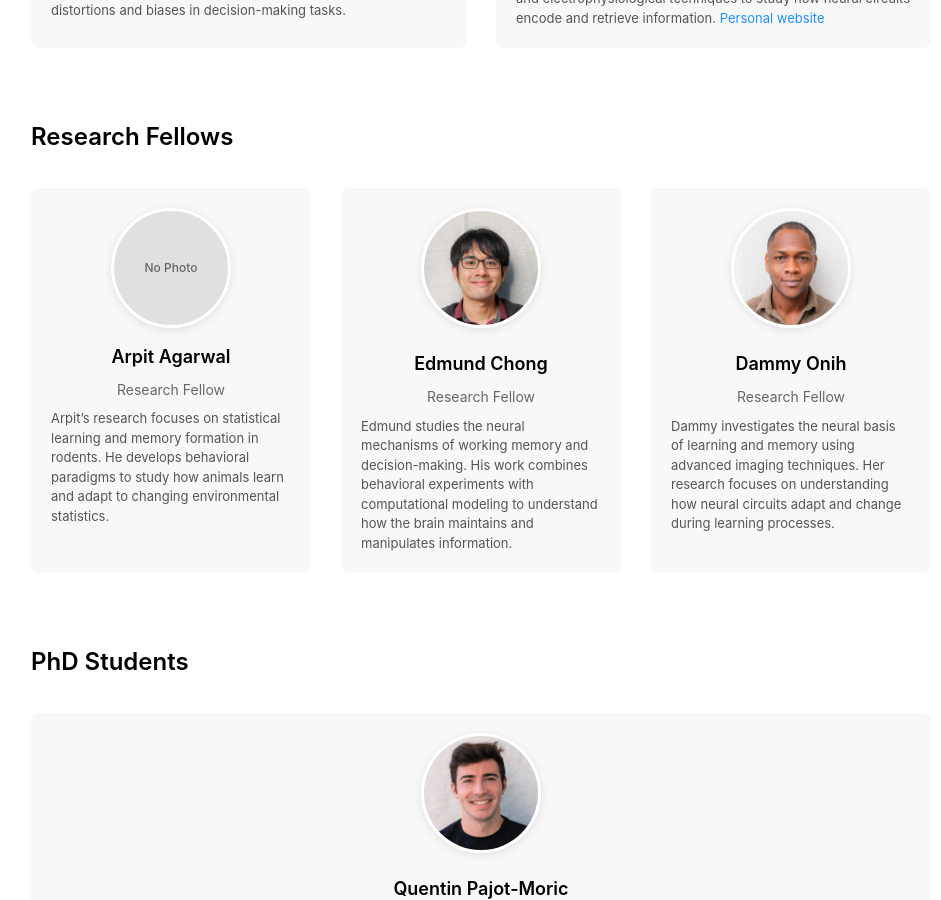
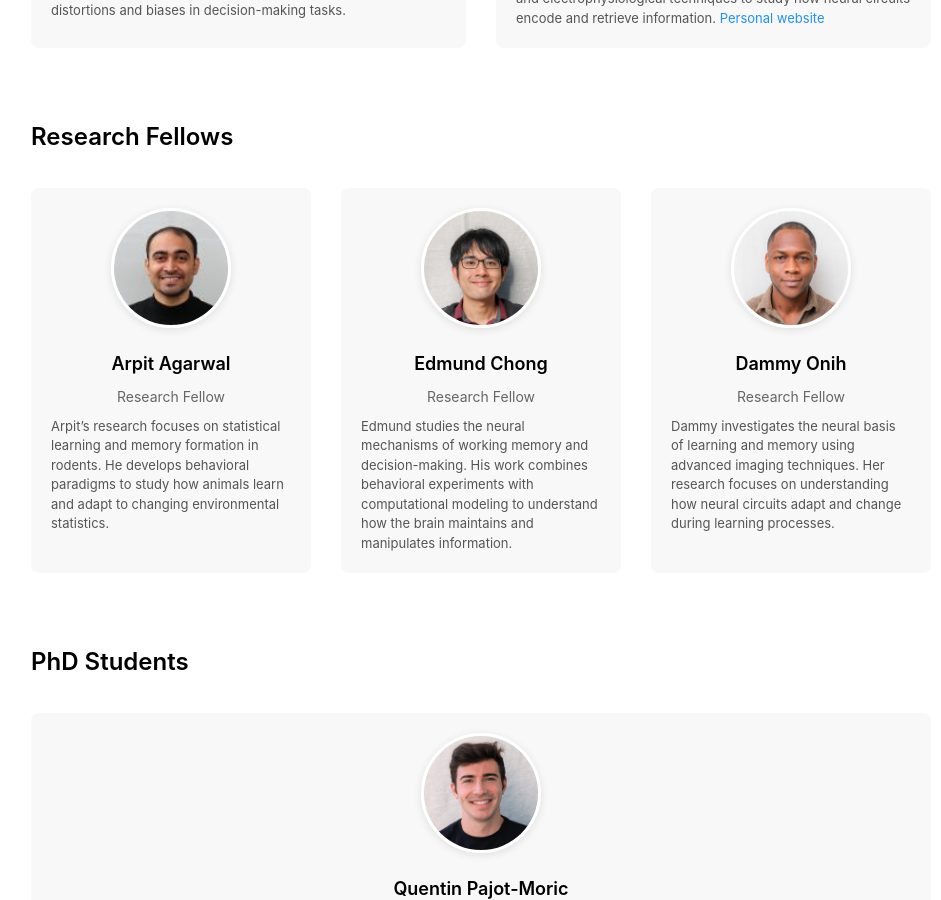
Before and after one commit to LIMLabSWC/limlabswc.github.io, a Jekyll site: the page built from people/index.md, in a window 1280 px wide and 900 px high, scrolled down 1275 px. Shown: the whole window, without its empty margins (159-1100 px from the left). Built offline with Jekyll 4.4.1, drawn with Linux system fonts in a browser that asks for light colours.

Commit message:
add photo of Arpit

```diff
--- a/_data/people.yml
+++ b/_data/people.yml
@@ -32,7 +32,7 @@ senior_research_fellows:
 research_fellows:
   - name: "Arpit Agarwal"
     title: "Research Fellow"
-    photo: null
+    photo: "arpit_agarwal.jpg"
     description: >-
       Arpit's research focuses on statistical learning and memory formation in
       rodents. He develops behavioral paradigms to study how animals learn and
```
Also changed, not shown: assets/img/arpit_agarwal.jpg (added).
